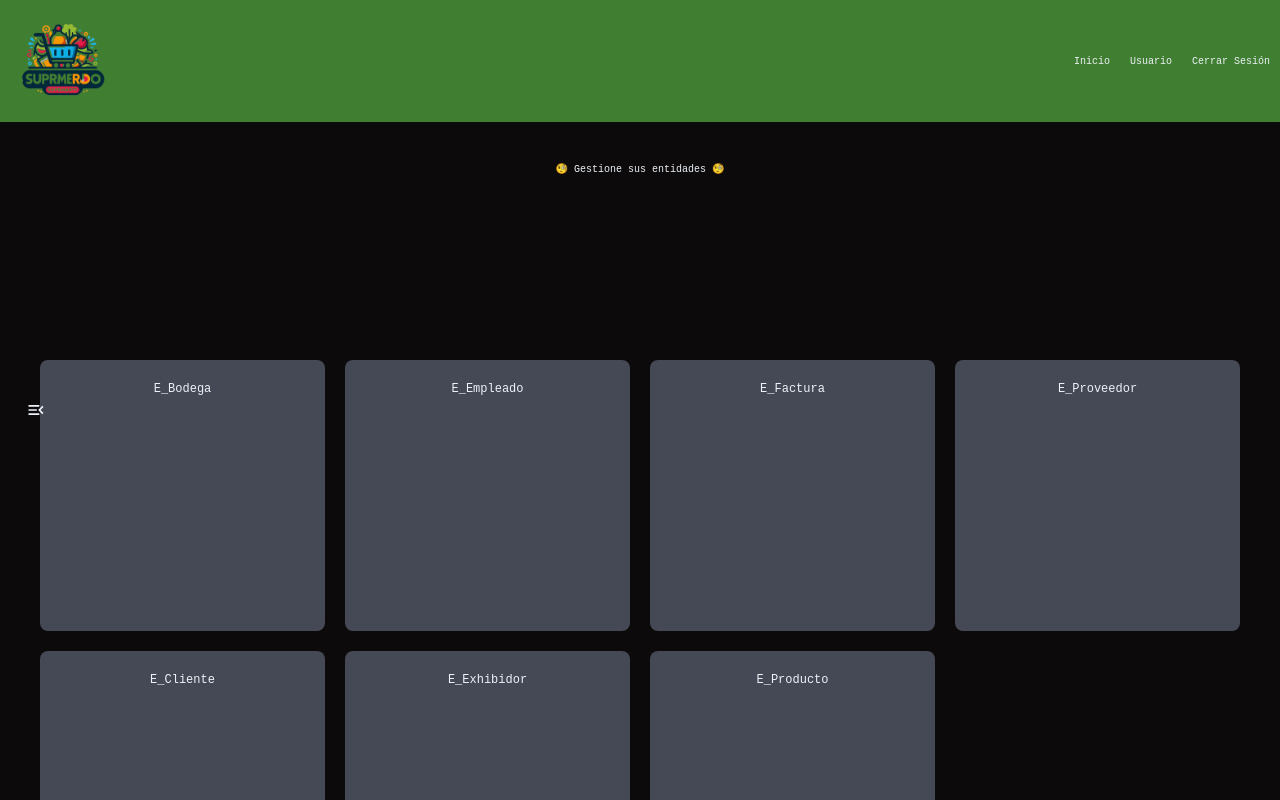
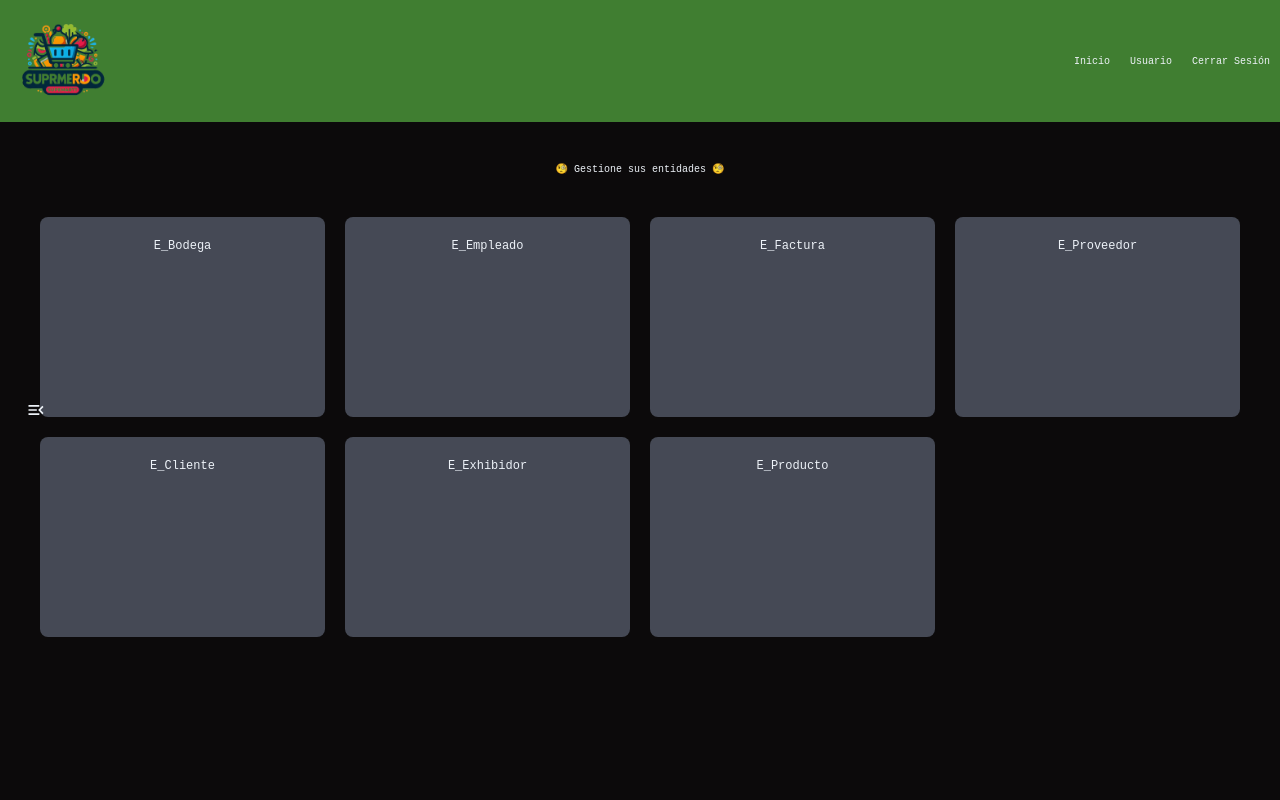
Before and after one commit to Hvnt3rK3ys/db1_fp, a Next.js app in the folder our-mercadillo/: page /dashboard in a window 1280 px wide. Shown: the top 800 px of the page. Built offline with nearby package versions, Linux system fonts and the light colour scheme; a web font is replaced by a local one.

Commit message:
UPDATE: Remove scroll and alagnment dasgboar items

```diff
--- a/our-mercadillo/src/styles/Dashboard.module.scss
+++ b/our-mercadillo/src/styles/Dashboard.module.scss
@@ -6,8 +6,8 @@
   width: 100%;
   max-width: 100vw; // Asegura que no supere el ancho de la ventana
   margin: 0 auto;
-  overflow-x: hidden; // Evita que el contenido se desborde horizontalmente
-
+  //overflow-x: hidden; // Evita que el contenido se desborde horizontalmente
+  overflow: hidden;
   .content {
     flex: 1;
     display: grid;
@@ -54,12 +54,14 @@
 @media screen and (min-width: 1024px) and (max-width: 2560px) {
   .dashboard {
     .content {
-      grid-template-columns: repeat(1, minmax(300px, 1fr)); // Máximo 6 columnas en desktop
+      grid-template-columns: repeat(1, minmax(100px, 1fr));
+      max-height: 100px; // Máximo 6 columnas en desktop
     }
 
     .entities {
-      grid-template-columns: repeat(2, minmax(300px, 1fr));
-      grid-template-rows: repeat(2, minmax(200px, 1fr)); // Máximo 2 columnas en desktop
+      grid-template-columns: repeat(2, minmax(200px, 1fr));
+      grid-template-rows: repeat(2, minmax(200px, 1fr));
+      align-items: safe;
     }
   }
 }
--- a/our-mercadillo/src/styles/Layout.module.scss
+++ b/our-mercadillo/src/styles/Layout.module.scss
@@ -2,6 +2,7 @@
   display: flex;
   flex-direction: column;
   height: 100vh;
+  overflow: hidden;
 }
 
 .main {
```
